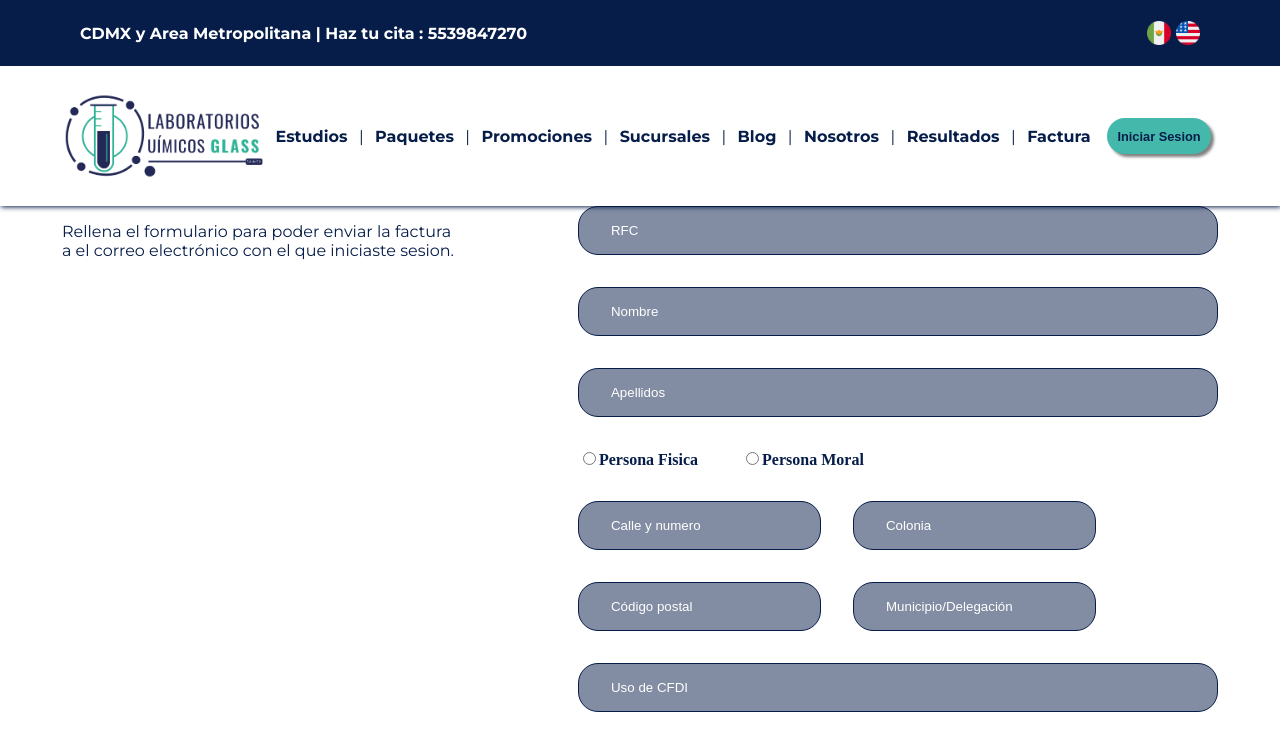
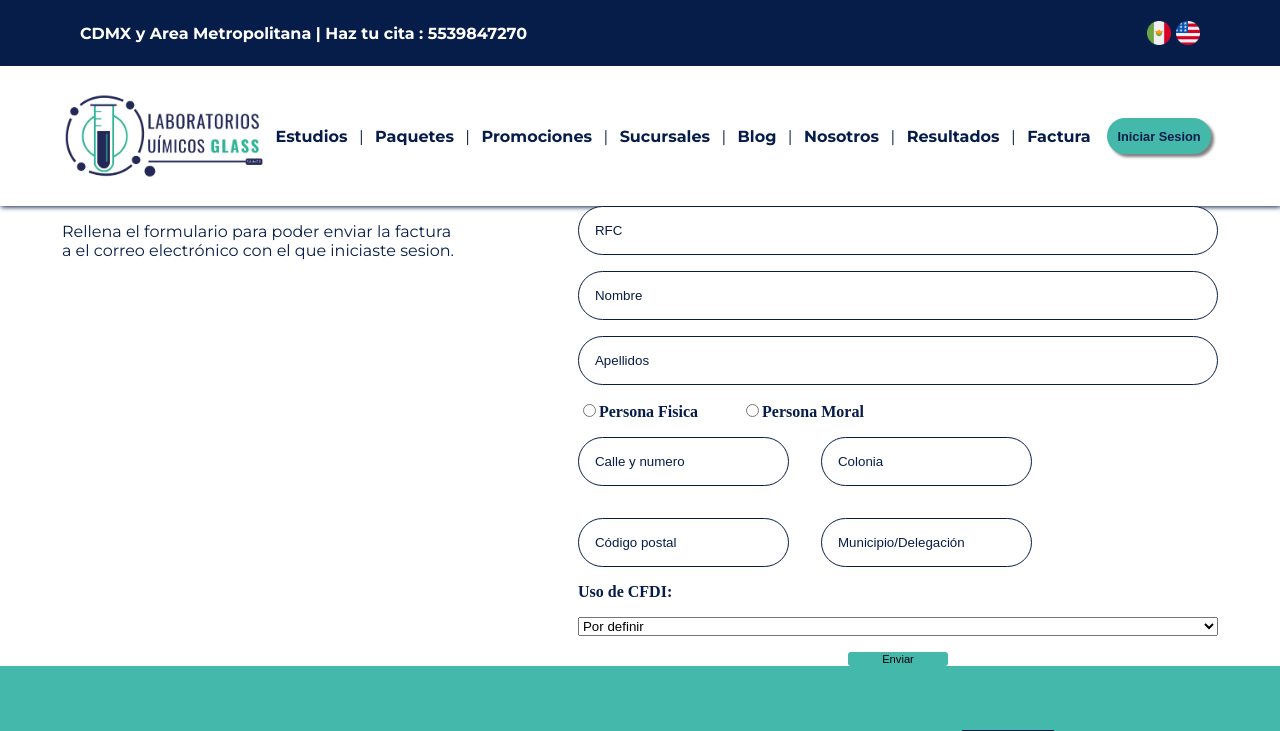
Before and after one commit to LQGlass/LQGlass, a Next.js app: page /perfil/facturacion in a window 1280 px wide. Shown: the top 731 px of the page. Built offline with nearby package versions, Linux system fonts and the light colour scheme.

Commit message:
Se corrigieron colores y elementos de la UI de los formularios

```diff
--- a/components/FormularioFacturas.jsx
+++ b/components/FormularioFacturas.jsx
@@ -3,7 +3,10 @@ import styles from "./FormularioFacturas.module.scss";
 function FormularioFacturas() {
   return (
     <div className={styles.formularioFacturas}>
-    <p>Rellena el formulario para poder enviar la factura <br /> a el correo electrónico con el que iniciaste sesion.</p>
+      <p>
+        Rellena el formulario para poder enviar la factura <br /> a el correo
+        electrónico con el que iniciaste sesion.
+      </p>
       <form action="/perfil">
         <input type="text" name="rfc" id="rfc" placeholder="RFC" />
         <input type="text" name="name" id="name" placeholder="Nombre" />
@@ -14,19 +17,87 @@ function FormularioFacturas() {
           placeholder="Apellidos"
         />
         <div className="radio">
-        <input type="radio" id="fisica" name="razon-social" value="Persona Física" />
-        <label htmlFor="fisica">Persona Fisica</label>
-        <input className={styles.radio} type="radio" id="moral" name="razon-social" value="Persona Moral" />
-        <label htmlFor="moral">Persona Moral</label>
+          <input
+            type="radio"
+            id="fisica"
+            name="razon-social"
+            value="Persona Física"
+          />
+          <label htmlFor="fisica">Persona Fisica</label>
+          <input
+            className={styles.radio}
+            type="radio"
+            id="moral"
+            name="razon-social"
+            value="Persona Moral"
+          />
+          <label htmlFor="moral">Persona Moral</label>
         </div>
 
         <div className={styles.direccion}>
-        <input type="text" name="calle" id="calle" placeholder="Calle y numero" />
-        <input type="text" name="Colonia" id="Colonia" placeholder="Colonia" />
-        <input type="text" name="codigopostal" id="codigopostal" placeholder="Código postal" />
-        <input type="text" name="municipio" id="municipio" placeholder="Municipio/Delegación" />
+          <input
+            type="text"
+            name="calle"
+            id="calle"
+            placeholder="Calle y numero"
+          />
+          <input
+            type="text"
+            name="Colonia"
+            id="Colonia"
+            placeholder="Colonia"
+          />
+          <input
+            type="text"
+            name="codigopostal"
+            id="codigopostal"
+            placeholder="Código postal"
+          />
+          <input
+            type="text"
+            name="municipio"
+            id="municipio"
+            placeholder="Municipio/Delegación"
+          />
         </div>
-        <input type="text" name="cfdi" id="cfdi" placeholder="Uso de CFDI" />
+        <label for="cfdi">Uso de CFDI:</label>
+        <select name="cfdi" id="cfdi">
+          <option value="P01">Por definir</option>
+          <option value="G01">Adquisición de mercancías</option>
+          <option value="G03">Gastos en general</option>
+          <option value="I01">Construcciones</option>
+          <option value="I02">
+            Mobiliario y equipo de oficina por inversiones
+          </option>
+          <option value="I03">Equipo de transporte</option>
+          <option value="I04">Equipo de cómputo y accesorios</option>
+          <option value="I05">
+            Dados, troqueles, moldes, matrices y herramental
+          </option>
+          <option value="I06">Comunicaciones telefónicas</option>
+          <option value="I07">Otra maquinaria y equipo</option>
+          <option value="I08">
+            Honorarios médicos, dentales y gastos hospitalarios
+          </option>
+          <option value="D01">
+            Gasots médicos por incapacidad o discapacidad
+          </option>
+          <option value="D02">Gastos funerales</option>
+          <option value="D04">Donativos</option>
+          <option value="D05">
+            Intereses reales efectivamente pagados por créditos hipotecarios{" "}
+          </option>
+          <option value="D06">Aportaciones voluntarias al SAR</option>
+          <option value="D07">Primas por seguros de gastos médicos</option>
+          <option value="D08">
+            Gastos de transportación escolar obligatoria
+          </option>
+          <option value="D09">
+            Depósitos en cuentas para el ahorro, primas que tengan como base
+            planes de pensiones
+          </option>
+          <option value="D10">Pagos por servicios educativos</option>
+        </select>
         <button type="submit">Enviar</button>
       </form>
     </div>
--- a/components/FormularioFacturas.module.scss
+++ b/components/FormularioFacturas.module.scss
@@ -1,8 +1,4 @@
-@import url("https://fonts.googleapis.com/css2?family=Montserrat:wght@400;700&display=swap");
-
-$primary-color: #071d49;
-$secondary-color: #45b8ac;
-$primary-font: "Montserrat", sans-serif;
+@import "../styles/variables";
 .formularioFacturas {
   display: flex;
   justify-content: space-around;
@@ -10,7 +6,7 @@ $primary-font: "Montserrat", sans-serif;
   form {
     display: flex;
     flex-direction: column;
-    gap: 2rem;
+    gap: 1rem;
     width: 50%;
   }
   .direccion {
@@ -21,14 +17,13 @@ $primary-font: "Montserrat", sans-serif;
 
   input {
     border: 1px solid $primary-color;
-    border-radius: 20px;
-    padding: 1rem 2rem;
+    border-radius: 2em;
+    padding: 1rem 1rem;
     color:#071d49;
-    background-color: rgba($color: #071d49, $alpha: .5);
   }
 
   input::placeholder {
-    color: white;
+    color: $primary-color;
   }
 
   .radio{
--- a/components/IniciarSesionForm.module.scss
+++ b/components/IniciarSesionForm.module.scss
@@ -20,10 +20,6 @@ $primary-font: "Montserrat", sans-serif;
         background-color: #45b8ac;
     }
 
-    input {
-        background-color: $secondary-color ;
-    }
-
     input::placeholder {
         color:#071d49;
     }
--- a/pages/examenes/[examenId]/index.js
+++ b/pages/examenes/[examenId]/index.js
@@ -53,7 +53,7 @@ export async function getStaticProps(context) {
   const examenName = context.params.examenId;
   //se llama a todas las categorias con subcoleccion de examenes
   const collectionRef = query(
-    collectionGroup(db, "examenes"),
+    collectionGroup(db, "examenes"), limit(5),
     where("nombre", "==", examenName)
   );
   //se genera un snapshor con todos los documentos
```
Also changed, not shown: components/MenuPerfil.module.scss (+4 -10 lines).
